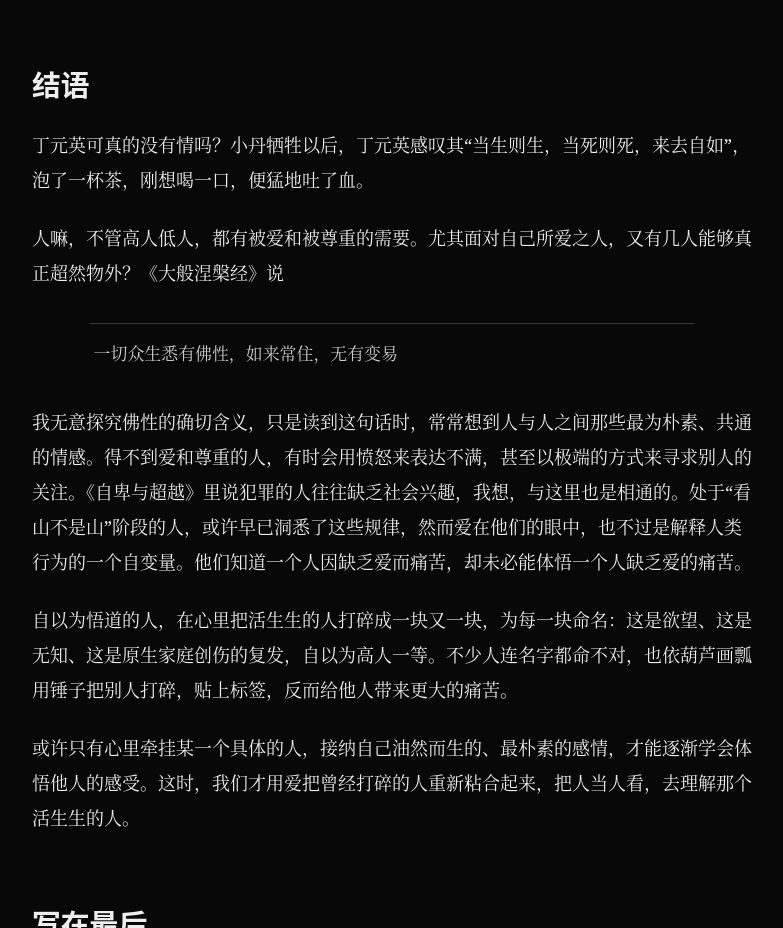
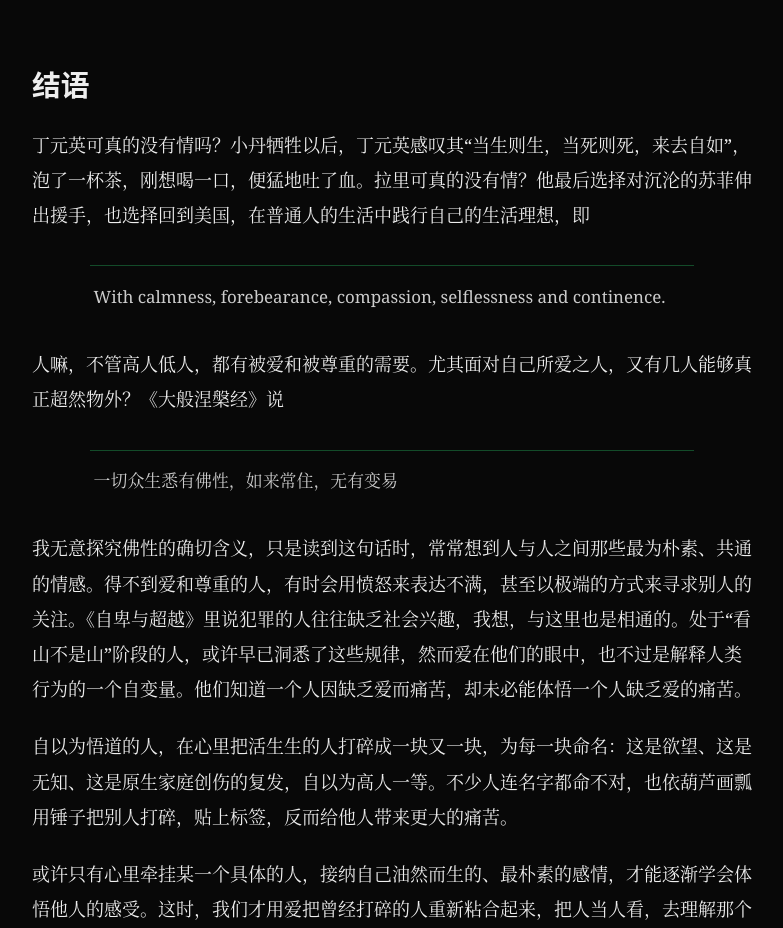
Before and after one commit to KB-JiaHeng/KB-JiaHeng.github.io, a plain HTML site: page 2026/11/26/爱是粘合剂/index.html in a window 1280 px wide. Shown: the part 3510-4438 px from the top of the page, without its empty margins (248-1031 px from the left). Drawn offline with nearby package versions, Linux system fonts and the light colour scheme.

Commit message:
Site updated: 2026-11-26 13:58:08

```diff
--- a/2026/11/26/爱是粘合剂/index.html
+++ b/2026/11/26/爱是粘合剂/index.html
@@ -94,7 +94,10 @@
 <p>我认为，主角们的心态其实是相似的 —— 当他们从自然欲望的角度去解释世人的行为时，人的情感也就成了用以预测其下一步行为的自变量，情感本身却未必得到应有的理解和尊重。而这种洞悉人性的能力，又容易使分析者产生一种脱俗的骄傲，此谓“看山不是山”。</p>
 <p>从城里逃脱的时候，悉达多不仅疏离于世人，甚至对自己也充满了怨恨与厌恶，因为他发现自己也是受欲望驱动的人。倒在河岸旁，听到那声 Om 以后，他重生了 —— 开始接纳自己，也接纳他人。或许这里有份隐喻，当你从厌恶世人的追名逐利、执迷不悟，到发现自己也是世人一部分的时候，往往有些难以接受。接纳这个事实以后，猛然有种超脱之感：我也尚且如此，我也没有什么高人一等的，这或许就是自然规律吧！在船夫的陪伴下，悉达多带着这样的心态摆渡过河者。</p>
 <p>真正到“世尊佛陀病至危笃，肉身将灭，即将进入涅槃”的时候，迦摩罗带着儿子与悉达多再度重相逢，病危而去，悉达多在与儿子的离别里，重新拾得了“平常人”的爱，才回到了“看山还是山”。儿子离开悉达多，和悉达多年轻时离开自己的父亲，竟然是一样的！故事进行到这里，我早已经忘记那个在书的开头，我们悉达多决绝告别的父亲。我想起了那段描写：悉达多父亲整晚睡不着，辗转起床看到自己儿子始终站在门口，不知眼泪流了多少。当时只看到悉达多的坚决，有种对年轻人叛逆的共鸣，直到明白儿子离开悉达多的痛苦，这才体悟到父亲当时的痛苦。万物有灵，灵气的体现，或许就是这样简单的情感。</p>
-<h1 id="结语"><a href="#结语" class="headerlink" title="结语"></a>结语</h1><p>丁元英可真的没有情吗？小丹牺牲以后，丁元英感叹其“当生则生，当死则死，来去自如”，泡了一杯茶，刚想喝一口，便猛地吐了血。</p>
+<h1 id="结语"><a href="#结语" class="headerlink" title="结语"></a>结语</h1><p>丁元英可真的没有情吗？小丹牺牲以后，丁元英感叹其“当生则生，当死则死，来去自如”，泡了一杯茶，刚想喝一口，便猛地吐了血。拉里可真的没有情？他最后选择对沉沦的苏菲伸出援手，也选择回到美国，在普通人的生活中践行自己的生活理想，即</p>
+<blockquote>
+<p>With calmness, forebearance, compassion, selflessness and continence.</p>
+</blockquote>
 <p>人嘛，不管高人低人，都有被爱和被尊重的需要。尤其面对自己所爱之人，又有几人能够真正超然物外？《大般涅槃经》说</p>
 <blockquote>
 <p>一切众生悉有佛性，如来常住，无有变易</p>
```
